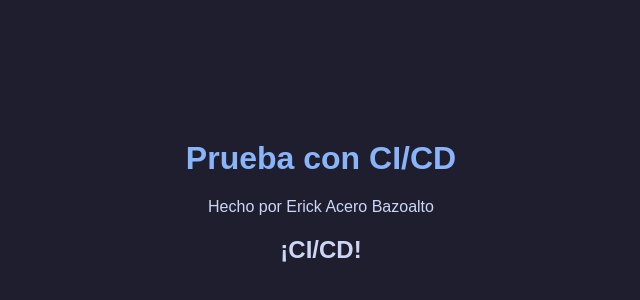
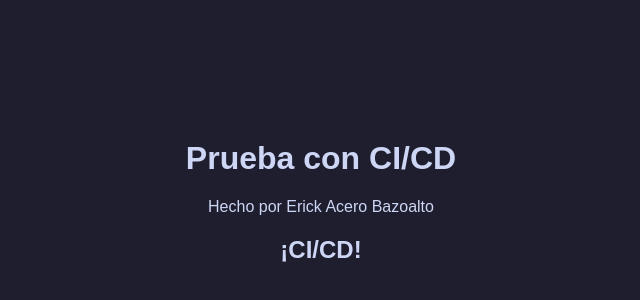
Before and after one commit to Erick-Acero/mi-proyecto-web, a website: page index.html in a window 1280 px wide. Shown: the part 20-320 px from the top of the page, without its empty margins (319-959 px from the left). Drawn offline with Linux system fonts and the light colour scheme.

Commit message:
Error controlado html v5

```diff
--- a/index.html
+++ b/index.html
@@ -12,8 +12,6 @@
         margin-top: 20vh;
       }
       h1 {
-        color: #89b4fa;
-      }
     </style>
   </head>
   <body>
```
